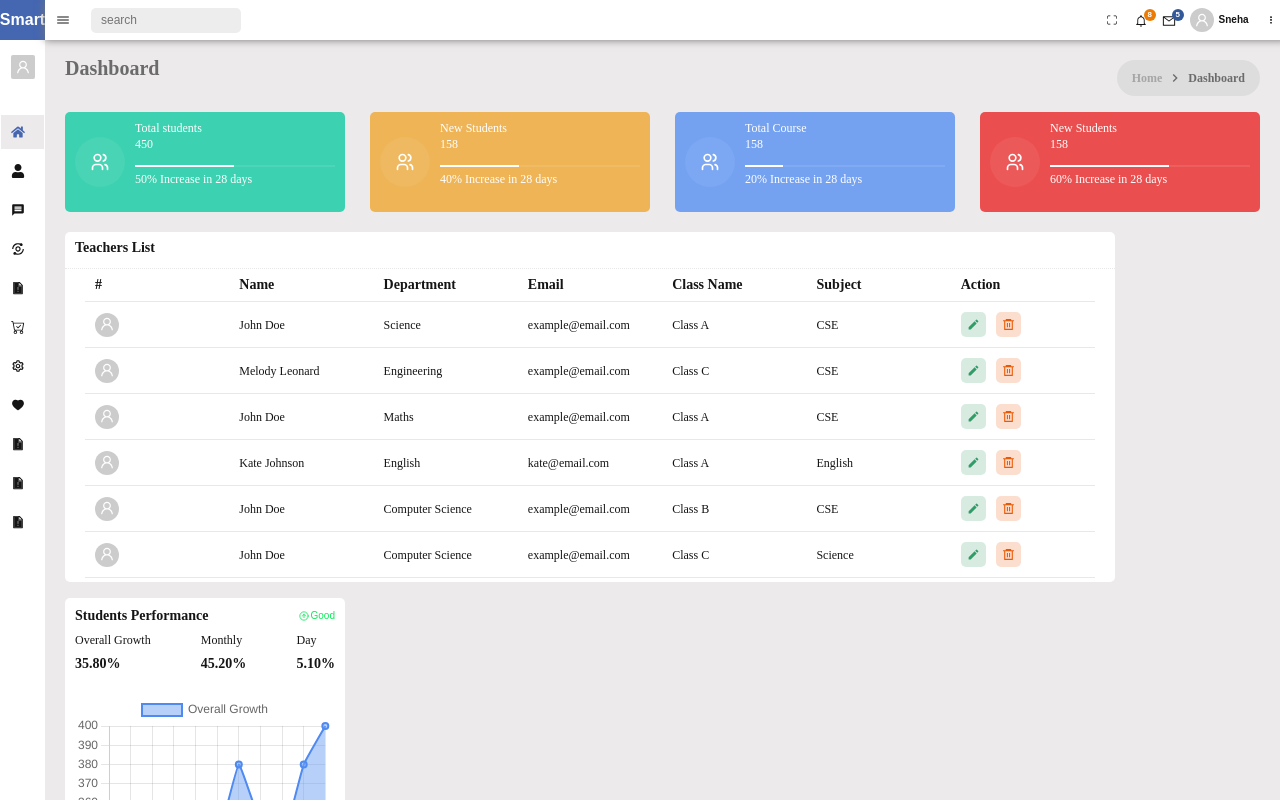
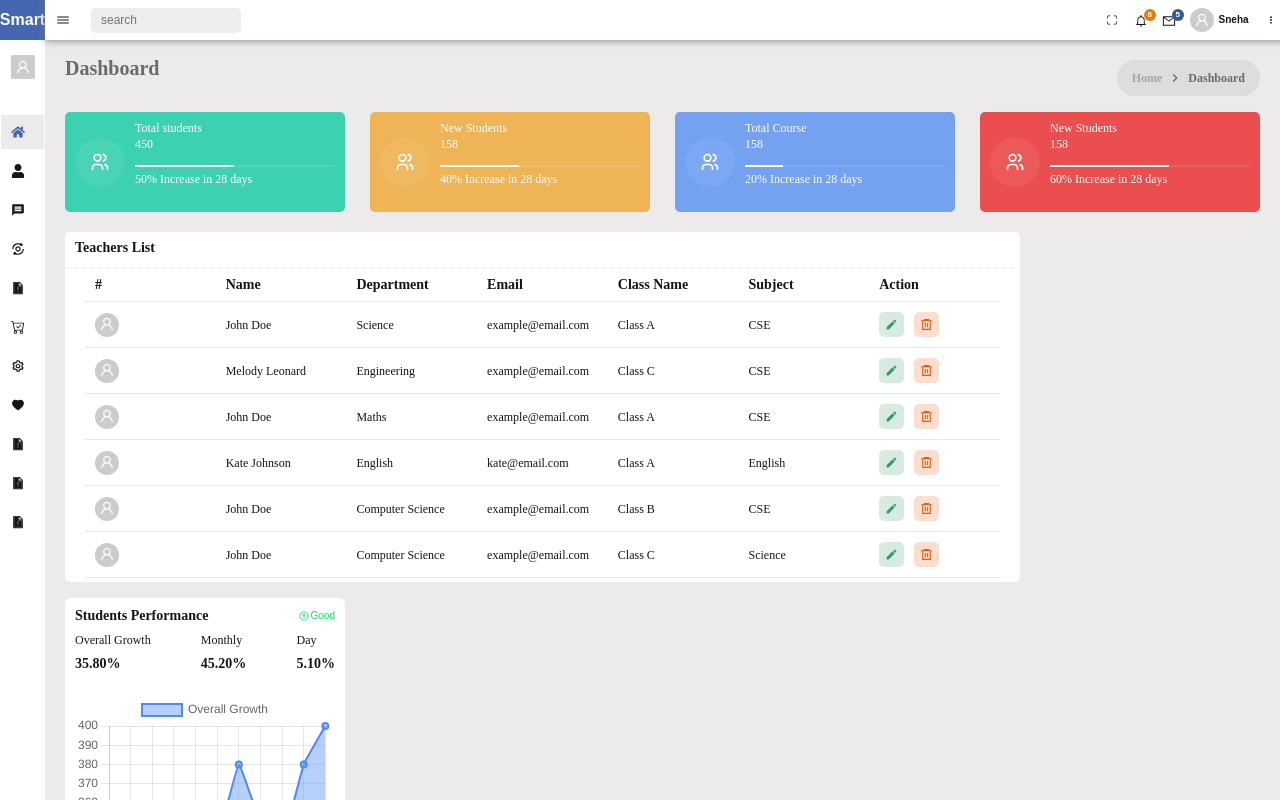
Before and after one commit to melodyLeonard/dashboard-design-task, a React (Create React App) app: page /dashboard in a window 1280 px wide. Built offline with nearby package versions, Linux system fonts and the light colour scheme.

Commit message:
resuced card size

```diff
--- a/src/components/cards/teacherListCard/teachersList.scss
+++ b/src/components/cards/teacherListCard/teachersList.scss
@@ -1,5 +1,5 @@
 .teacher-list-container {
-    width: 1050px;
+    width: 955px;
     height: 350px;
     margin-bottom: 1rem;
     background: white;
```
